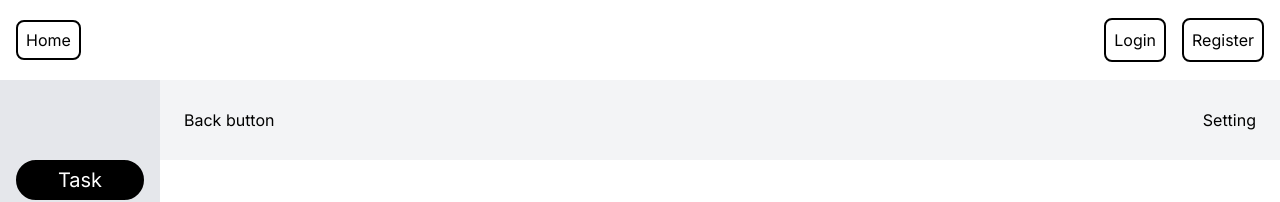
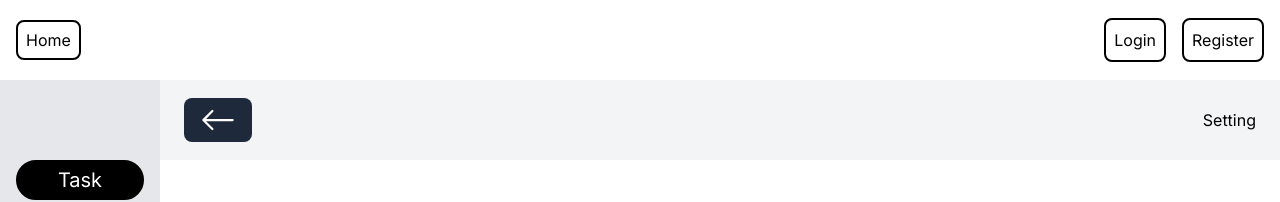
Before and after one commit to tpSpace/task_manager_fe, a Next.js app: page /projects/1 in a window 1280 px wide. Shown: the top 202 px of the page. Built offline with nearby package versions, Linux system fonts and the light colour scheme; no server answers.

Commit message:
Khang | add | add back button

```diff
--- a/components/SingleProject.tsx
+++ b/components/SingleProject.tsx
@@ -5,6 +5,8 @@ import SingleStage from './SingleStage';
 
 import UserCard from '@/components/UserCard';
 import { ProjectProps } from '@/types';
+import Link from 'next/link';
+import { BsArrowLeft } from 'react-icons/bs';
 
 interface SingleProjectProps {
   project: ProjectProps;
@@ -39,11 +41,19 @@ const SingleProject = ({ project }: SingleProjectProps) => {
       </div>
       <div className="w-full h-full">
         <div className="bg-gray-100 h-20 flex items-center px-6 justify-between">
-          <div className=""> Back button </div>
+          <div className="flex">
+            {' '}
+            <Link
+              href={'/projects'}
+              className="bg-slate-800 text-white px-4 py-1 rounded-lg w-fit hover:bg-slate-200 hover:text-black"
+            >
+              <BsArrowLeft className="text-4xl" />
+            </Link>{' '}
+          </div>
           <div className="font-bold text-4xl">{project.title}</div>
           <div>Setting</div>
         </div>
-        <div className="relative top-20 left-20 flex flex-row h-screen space-x-20">
+        <div className="relative top-20 left-20 flex flex-row h-screen pt-5 space-x-20">
           {project.stages?.map((stage, index) => (
             <SingleStage key={index} stage={stage} />
           ))}
```
